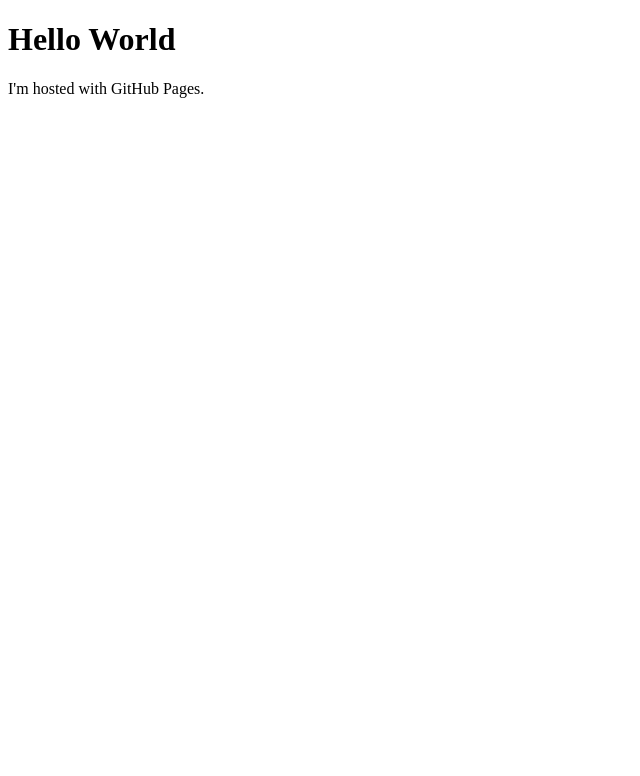
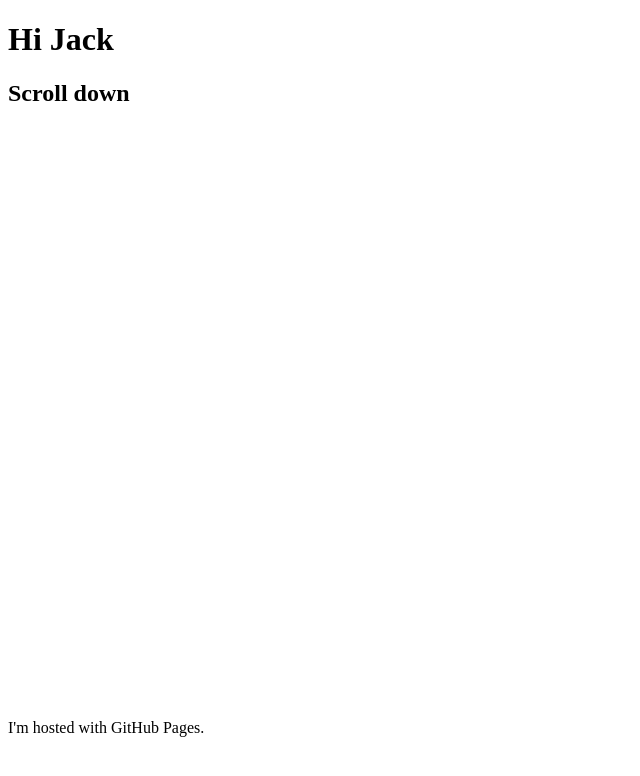
Before and after one commit to fshaynes/fshaynes.github.io, a plain HTML site: page index.html in a window 1280 px wide. Shown: the whole page, without its empty margins (0-640 px from the left). Drawn offline with Linux system fonts and the light colour scheme.

Commit message:
Update index.html

```diff
--- a/index.html
+++ b/index.html
@@ -1,7 +1,41 @@
 <!DOCTYPE html>
 <html>
 <body>
-    <h1>Hello World</h1>
+    <h1>Hi Jack</h1>
+    <h2> Scroll down</h2>
+    <br>
+    <br>
+    <br>
+    <br>
+    <br>
+    <br>
+    <br>
+    <br>
+    <br>
+    <br>
+    <br>
+    <br>
+    <br>
+    <br>
+    <br>
+    <br>
+    <br>
+    <br>
+    <br>
+    <br>
+    <br>
+    <br>
+    <br>
+    <br>
+    <br>
+    <br>
+    <br>
+    <br>
+    <br>
+    <br>
+    <br>
+    <br>
+
     <p>I'm hosted with GitHub Pages.</p>
 </body>
 </html>
```
